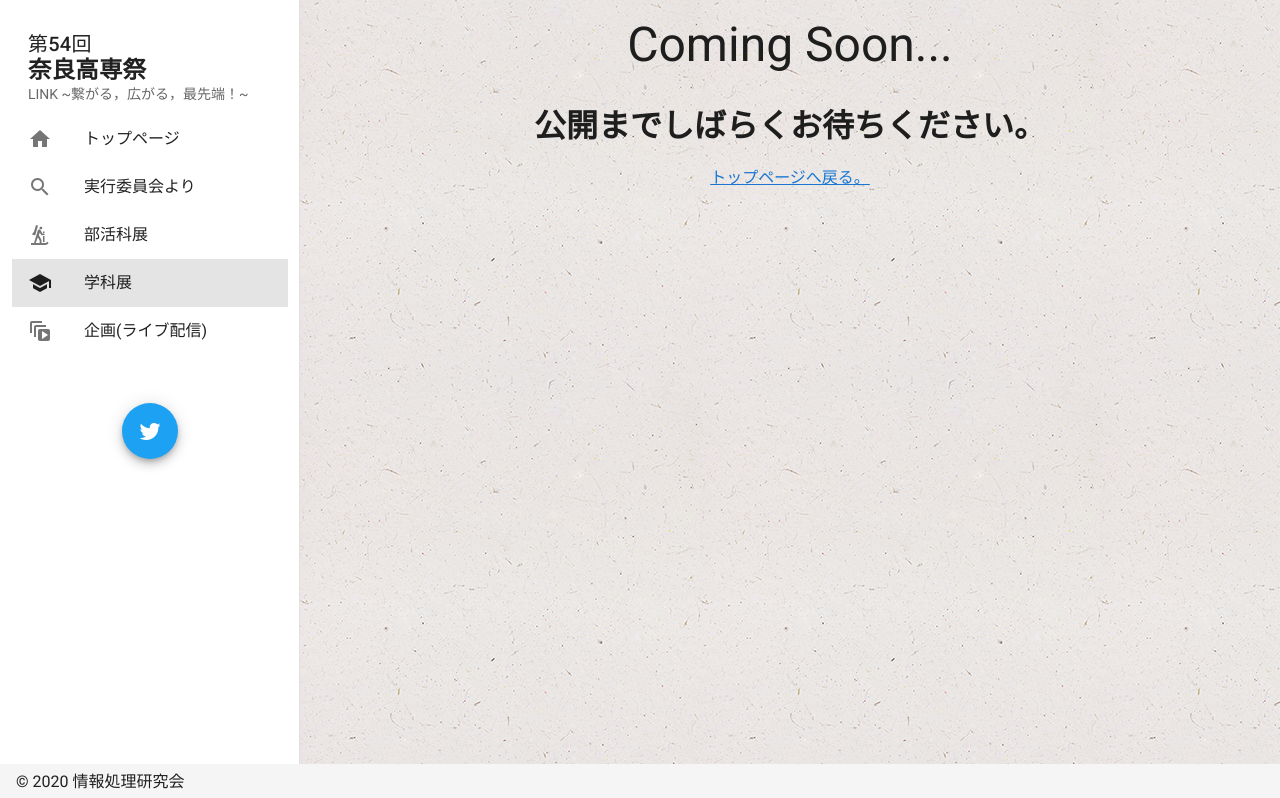
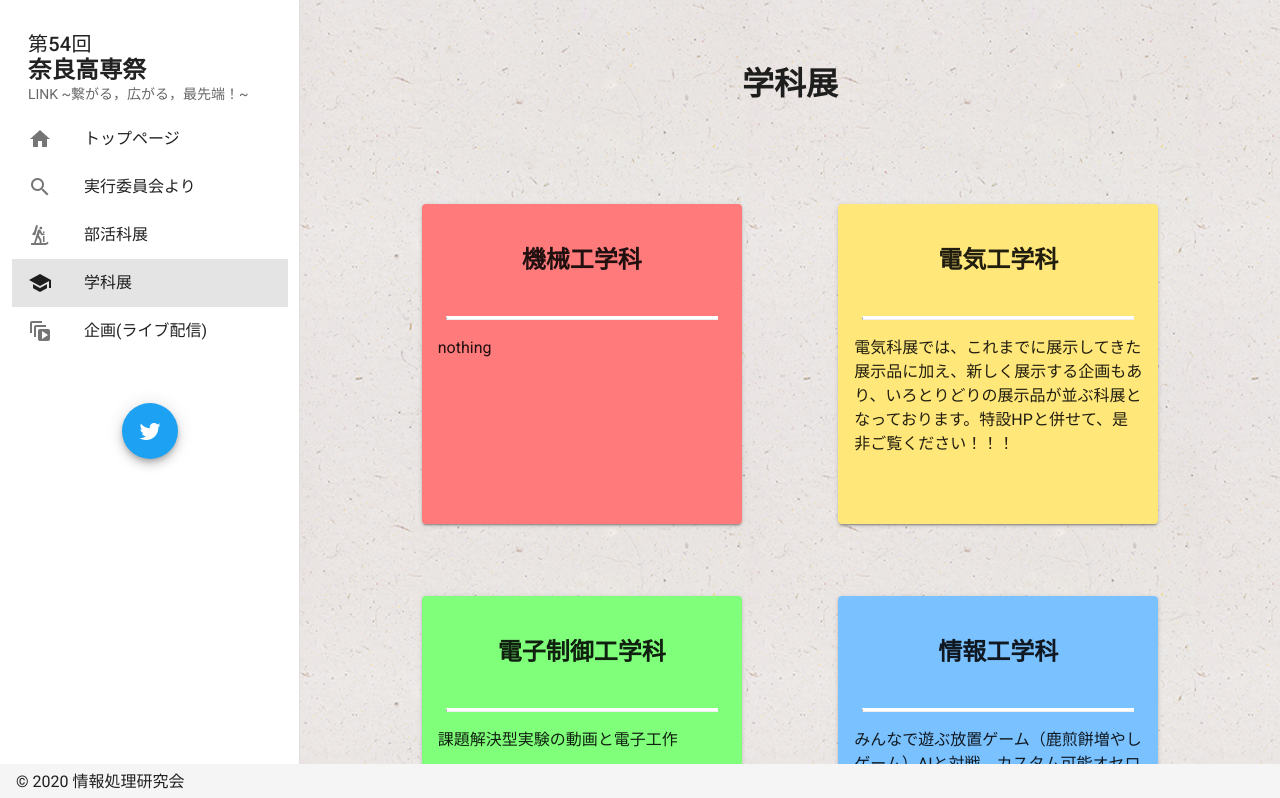
Before and after one commit to jellyfish26/kosen-fes-web, a Nuxt app: page /course in a window 1280 px wide. Shown: the top 798 px of the page. Built offline with nearby package versions, Linux system fonts and the light colour scheme.

Commit message:
add course page

```diff
--- /dev/null
+++ b/components/CoursePanel.vue
@@ -0,0 +1,60 @@
+<template>
+  <v-layout justify-center>
+    <v-card
+      :style="{ 'background-color': rgb}"
+      height="100%"
+      min-height="320px"
+      width="320px"
+      nuxt
+      hover
+      :to="url"
+      :href="href"
+    >
+      <v-layout
+        justify-center
+        class="my-4"
+      >
+        <p class="my-6 headline font-weight-bold"> {{ title }}</p>
+      </v-layout>
+      <hr class="mx-6 divisor" />
+      <p class="mx-4 my-4"> {{ description}} </p>
+    </v-card>
+  </v-layout>
+</template>
+
+<script>
+export default {
+  props: {
+    title: {
+      type: String,
+      default: 'hogehoge'
+    },
+    icon: {
+      type: String,
+      default: 'mdi-minus-circle'
+    },
+    rgb: {
+      type: String,
+      default: '#778899'
+    },
+    description: {
+      type: String,
+      default: "fugafuga"
+    },
+    url: {
+      type: String,
+      default: ""
+    },
+    href: {
+      type: String,
+      default: ""
+    }
+  }
+}
+</script>
+
+<style lang="scss" scoped>
+.divisor{
+	border-top: 3px solid #ffffff;
+}
+</style>
--- a/pages/course/index.vue
+++ b/pages/course/index.vue
@@ -2,19 +2,22 @@
   <v-app class="course-page">
     <v-container>
       <v-row no-gutters>
-        <v-col class="pa-2" cols="12">
-          <p class="display-2" align="center"> Coming Soon... </p>
-        </v-col>
-        <v-col class="pa-2" cols="12">
-          <h1 align="center"> 公開までしばらくお待ちください。 </h1>
-        </v-col>
-        <v-col class="pa-2" cols="12">
-          <div align="center">
-            <nuxt-link class="subtitle" to="/"> トップページへ戻る。 </nuxt-link>
-          </div>
+        <v-col class="py-12" cols="12">
+          <h1 align="center"> 学科展 </h1>
         </v-col>
       </v-row>
-
+    </v-container>
+    <v-container style="width: 85%">
+      <v-row>
+        <v-col class="my-6" v-for="item in course" :key="item.name">
+          <CoursePanel
+            :title="item.name"
+            :description="item.description"
+            :url="item.url"
+            :rgb="item.rgb"
+          />
+        </v-col>
+      </v-row>
     </v-container>
   </v-app>
 </template>
@@ -24,3 +27,39 @@
   background: url('~assets/ep_naturalwhite.png') fixed repeat round;
 }
 </style>
+
+<script>
+export default {
+  data() {
+    return {
+      course: [
+        {
+          name: "機械工学科",
+          description: "nothing",
+          rgb: "#ff7a7a"
+        },
+        {
+          name: "電気工学科",
+          description: "電気科展では、これまでに展示してきた展示品に加え、新しく展示する企画もあり、いろとりどりの展示品が並ぶ科展となっております。特設HPと併せて、是非ご覧ください！！！",
+          rgb: "#ffe77a"
+        },
+        {
+          name: "電子制御工学科",
+          description: "課題解決型実験の動画と電子工作",
+          rgb: "#7fff7a"
+        },
+        {
+          name: "情報工学科",
+          description: "みんなで遊ぶ放置ゲーム（鹿煎餅増やしゲーム）AIと対戦，カスタム可能オセロ",
+          rgb: "#7ac1ff"
+        },
+        {
+          name: "物質科学工学科",
+          description: "いろいろな実験を見てみよう！楽しい実験がいっぱい(^^♪ 分かりやすい解説付きです．",
+          rgb: "#9e7aff"
+        }
+      ]
+    }
+  }
+}
+</script>
```
